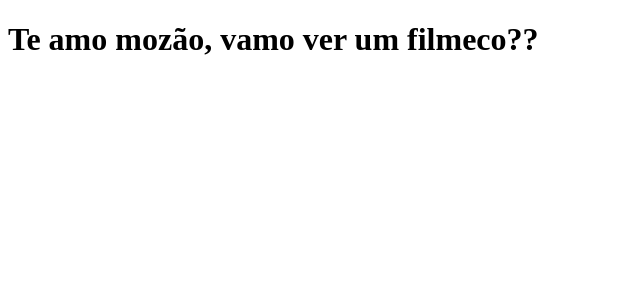
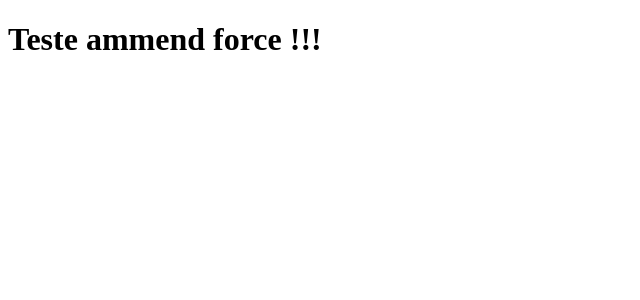
Before and after one commit to Oliveira-Lucas1379/clone-tabnews, a Next.js app: page / in a window 1280 px wide. Shown: the top 300 px of the page, without its empty margins (0-640 px from the left). Built offline with nearby package versions, Linux system fonts and the light colour scheme.

Commit message:
Testa o ammend

```diff
--- a/pages/index.js
+++ b/pages/index.js
@@ -1,5 +1,5 @@
 function Home() {
-    return <h1>Te amo mozão, vamo ver um filmeco?? </h1>
+    return <h1>Teste ammend force !!!</h1>
 }
 
 export default Home;
```
